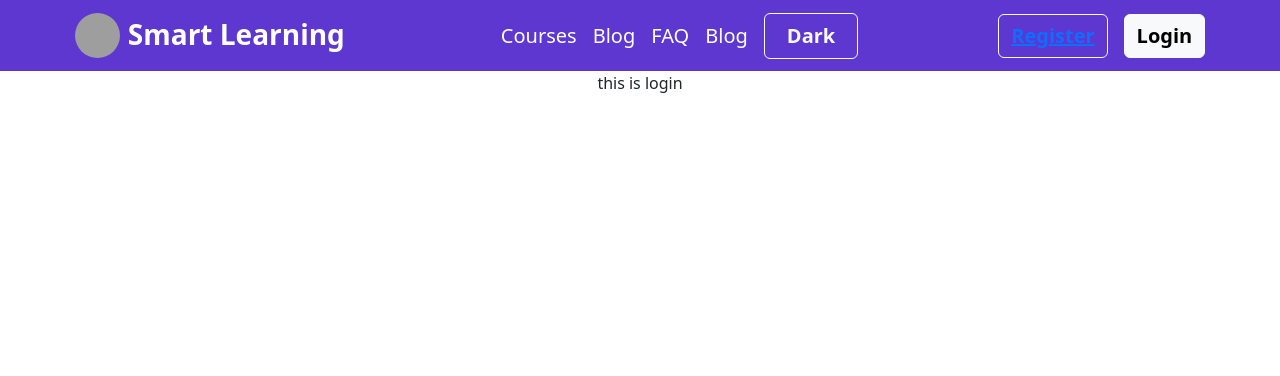
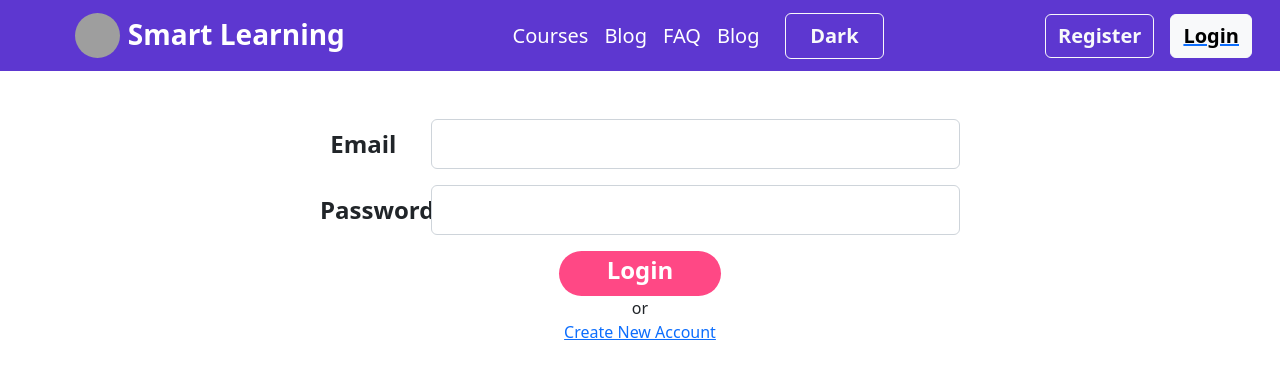
Before and after one commit to asifikbal01890/Smart-Learnig-client-site, a React (Create React App) app: page /Login in a window 1280 px wide. Shown: the top 376 px of the page. Built offline with nearby package versions, Linux system fonts and the light colour scheme; grey boxes are pictures that could not be loaded.

Commit message:
login page style compate

```diff
--- a/src/Component/Header/Header.js
+++ b/src/Component/Header/Header.js
@@ -20,7 +20,7 @@ const Header = () => {
                         </div>
                     </div>
                 </Link>
-                <button className='btn btn-light me-50 fw-bolder fs-5 ms-3 d-lg-none'>Login</button>
+                <button className='btn btn-light fw-bolder fs-5 d-lg-none'>Login</button>
                 <div className="collapse navbar-collapse" id="navbarTogglerDemo03">
                     <ul className="navbar-nav me-auto mb-2 mb-lg-0 w-50 m-auto">
                         <li className="nav-item">
@@ -37,10 +37,10 @@ const Header = () => {
                         </li>
                     <button type="button" className="btn btn-outline-light fw-bolder w-25 mx-auto fs-5">Dark</button>
                     </ul>
-                    <button type="button" className="btn btn-outline-light fw-bolder fs-5"><Link to={"/Register"}>Register</Link></button>
+                    <Link to={"/Register"}><button type="button" className="btn btn-outline-light fw-bolder fs-5">Register</button></Link>
 
                 </div>
-                <button className='btn btn-light me-50 fw-bolder fs-5 ms-3 d-none d-lg-block'>Login</button>
+                <Link to={"/Login"}><button className='btn btn-light me-50 fw-bolder fs-5 mx-3 d-none d-lg-block'>Login</button></Link>
 
               </div>
             </nav>
--- /dev/null
+++ b/src/Component/Login/Login.css
@@ -0,0 +1,7 @@
+.btn-pink{
+    background-color: rgb(255, 72, 133);
+    border: 0px;
+}
+.btn-pink:hover{
+    background-color: rgb(209, 7, 74);
+}
--- a/src/Component/Login/Login.js
+++ b/src/Component/Login/Login.js
@@ -1,9 +1,29 @@
 import React from 'react';
+import { Link } from 'react-router-dom';
+import './Login.css'
 
 const Login = () => {
     return (
-        <div>
-            this is login
+        <div className='w-50 mx-auto mt-5'>
+            <form>
+                <div className="row mb-3">
+                    <label for="inputEmail3" className="col-sm-2 col-form-label fw-semibold fs-4">Email</label>
+                    <div className="col-sm-10">
+                    <input type="email" className="form-control fs-4" id="inputEmail3"/>
+                    </div>
+                </div>
+                <div className="row mb-3 ">
+                    <label for="inputPassword3" className="col-sm-2 col-form-label fw-semibold fs-4">Password</label>
+                    <div className="col-sm-10">
+                    <input type="password" className="form-control fs-4" id="inputPassword3"/>
+                    </div>
+                </div>
+                <button type="submit" className="btn-pink text-white fs-4 fw-semibold px-5 pb-2 rounded-5">Login</button>
+                </form>
+                <div>
+                    or
+                </div>
+                <Link className='p-4' to={'/Register'}>Create New Account</Link>
         </div>
     );
 };
--- /dev/null
+++ b/src/Contexts/AuthProvider/AuthProvider.js
@@ -0,0 +1,17 @@
+import React from 'react';
+import { createContext } from 'react';
+
+export const AuthContext = createContext ();
+const AuthProvider = ({children}) => {
+    const user = {display : "ami"};
+
+    const authInfo = {user};
+
+    return (
+        <AuthContext.Provider value={authInfo}>
+            {children}
+        </AuthContext.Provider>
+    );
+};
+
+export default AuthProvider;
--- a/src/index.js
+++ b/src/index.js
@@ -4,11 +4,14 @@ import './index.css';
 import App from './App';
 import reportWebVitals from './reportWebVitals';
 import 'bootstrap/dist/css/bootstrap.min.css';
+import AuthProvider from './Contexts/AuthProvider/AuthProvider';
 
 const root = ReactDOM.createRoot(document.getElementById('root'));
 root.render(
   <React.StrictMode>
-    <App />
+    <AuthProvider>
+      <App />
+    </AuthProvider>
   </React.StrictMode>
 );
 
```
